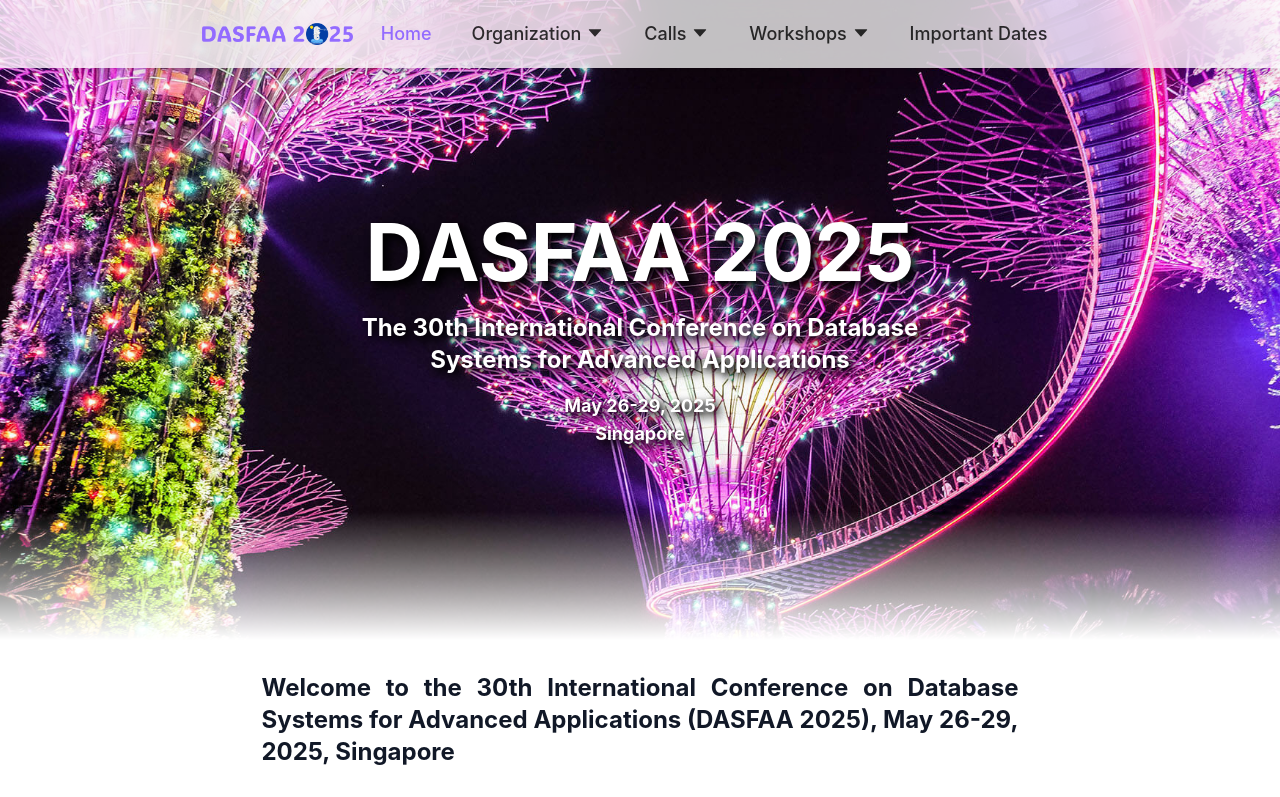
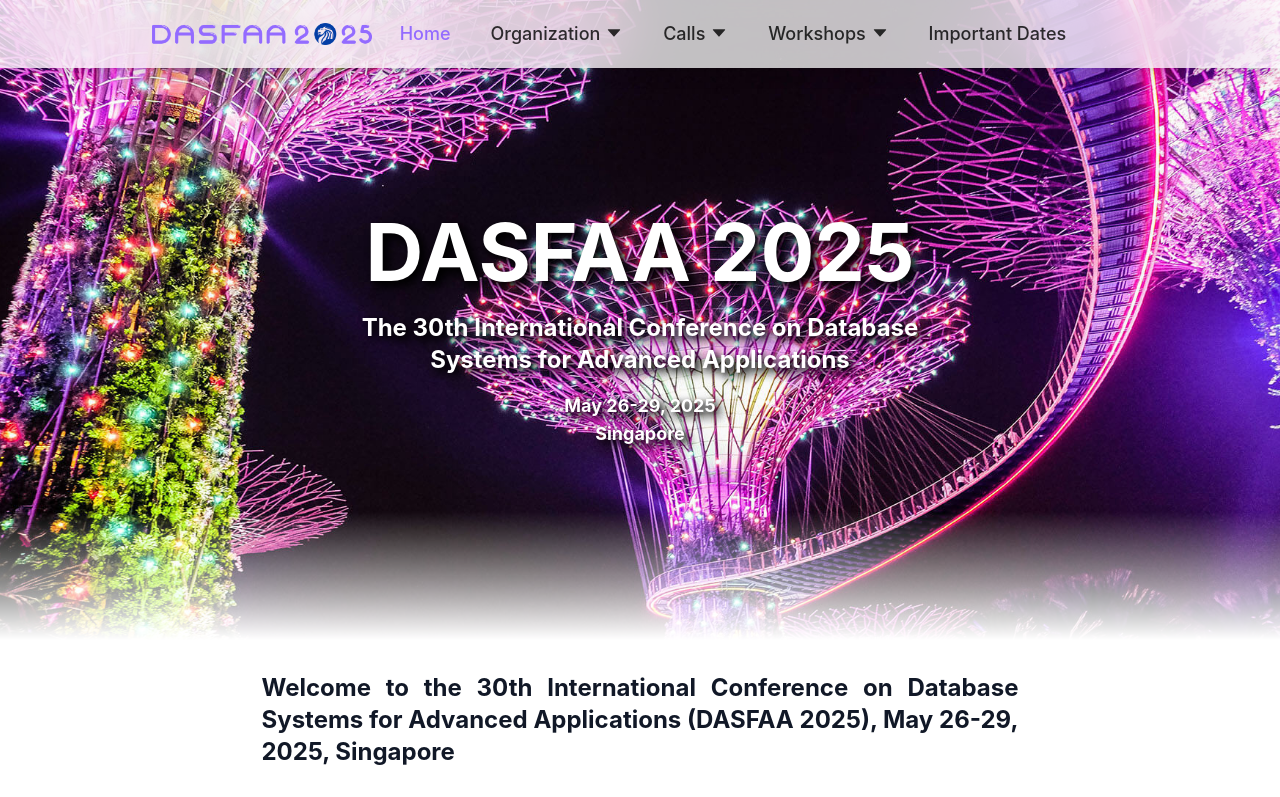
Before and after one commit to dasfaa2025/dasfaa2025.github.io, a React (Vite) app: page /important-dates in a window 1280 px wide. Shown: the top 797 px of the page. Built offline with nearby package versions, Linux system fonts and the light colour scheme.

Commit message:
chore: update logo

```diff
--- a/src/components/Header/index.tsx
+++ b/src/components/Header/index.tsx
@@ -138,7 +138,7 @@ const Header = () => {
         mobileMenuVisible ? "max-sm:max-h-[800px]" : "",
       )}
     >
-      <div className="flex items-center justify-start px-3 py-3 space-x-4 w-[900px] mx-auto max-sm:justify-between max-sm:w-full">
+      <div className="flex items-center justify-start px-3 py-3 space-x-4 w-[1000px] mx-auto max-sm:justify-between max-sm:w-full">
         <Link to="/">
           <img src={LogoDASFAA2025} className="block h-[22px] w-auto" />
         </Link>
```
Also changed, not shown: src/assets/logo-dasfaa2025.png, 1 other file (tests, documents, lock files or other folders).
